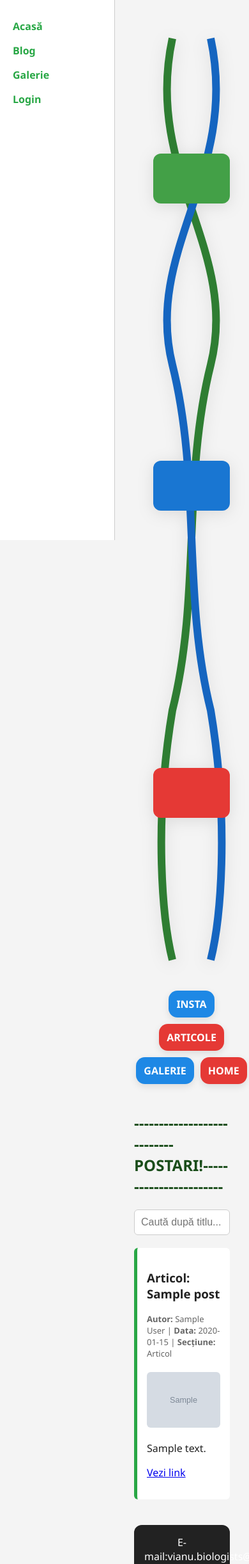
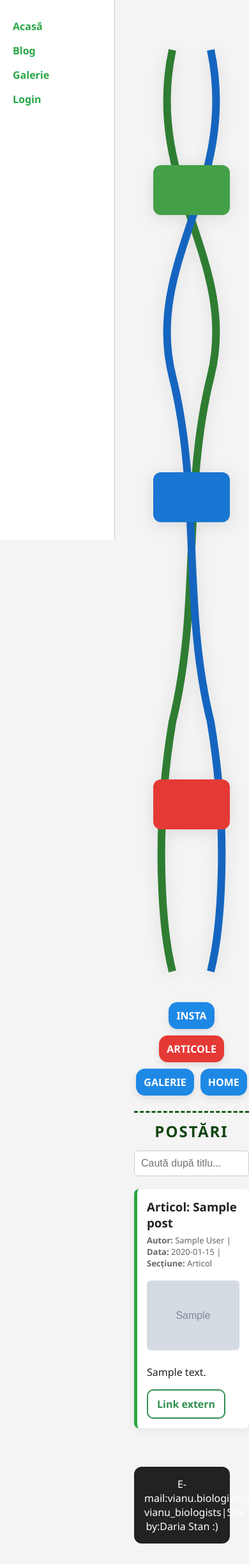
Before and after one commit to yokosumei/vianu_bio_site, a Flask app: page /blog in a window 390 px wide. Shown: the top 2444 px of the page at 64% size. After the commit the page ends 2412 px from the top, so only its background shows below. Run offline with Flask 3, Linux system fonts and the light colour scheme; tables that the repository leaves empty hold one stand-in row (values such as "Sample post"); grey boxes marked "Sample" are stand-in pictures.

Commit message:
Update blog.html

```diff
--- a/templates/blog.html
+++ b/templates/blog.html
@@ -3,6 +3,7 @@
 
 {% block content %}
 <section class="blog-wrap">
+  <!-- ADN + butoane laterale -->
   <aside class="blog-dna">
     <svg viewBox="0 0 60 500" class="dna-slim" aria-label="ADN decorativ lateral">
       <!-- helix -->
@@ -10,91 +11,142 @@
             fill="none" stroke="#2e7d32" stroke-width="4"/>
       <path d="M40,10 C55,80 5,120 20,180 C35,240 25,300 40,360 C50,420 45,470 40,490"
             fill="none" stroke="#1565c0" stroke-width="4"/>
-      <!-- benzi color pentru secțiuni -->
+      <!-- benzi -->
       <rect x="10" y="70"  width="40" height="26" rx="4" fill="#43a047"/>
       <rect x="10" y="230" width="40" height="26" rx="4" fill="#1976d2"/>
       <rect x="10" y="390" width="40" height="26" rx="4" fill="#e53935"/>
     </svg>
 
-    <!-- butoane filtrare (opțional, dacă le ai deja, păstrează-le acolo) -->
     <nav class="blog-dna-nav">
       <a href="{{ url_for('blog') }}#insta" class="pill pill-blue">INSTA</a>
       <a href="{{ url_for('blog') }}#articles" class="pill pill-red">ARTICOLE</a>
       <a href="{{ url_for('blog') }}#galerie" class="pill pill-blue">GALERIE</a>
-      <a href="{{ url_for('index') }}" class="pill pill-red">HOME</a>
+      {% if can_view_lessons %}
+        <a href="{{ url_for('blog') }}#lectii" class="pill pill-red">LECȚII</a>
+      {% endif %}
+      <a href="{{ url_for('index') }}" class="pill pill-blue">HOME</a>
     </nav>
   </aside>
 
+  <!-- CONȚINUT PRINCIPAL -->
   <div class="blog-content">
-    {# aici rămâne căutarea + lista de postări #}
-    {{ super() if false }}
-    <!-- pune conținutul tău existent: search, posts loop etc. -->
-  </div>
-</section>
+    <h2 class="posts-title">POSTĂRI</h2>
 
-
-  <!-- CONȚINUT PRINCIPAL -->
-  <div class="blog-main">
-    <h2>---------------------------POSTARI!-----------------------</h2>
-
-    <!-- CĂUTARE TITLU -->
+    <!-- Căutare după titlu -->
     <div class="search-bar">
       <input type="text" id="searchInput" onkeyup="searchPosts()" placeholder="Caută după titlu...">
     </div>
 
-    <!-- POSTĂRI DIN DB -->
+    <!-- Lista postărilor -->
     {% for p in posts %}
-      <div class="post-item"
+      <article class="post-item"
+               id="{{ p.section }}"
                data-section="{{ p.section }}"
                data-title="{{ (p.title or '')|lower }}">
-        <h3>
-          {% if p.section == 'insta' %}Insta:{% elif p.section == 'gallery' %}Galerie:{% else %}Articol:{% endif %}
+
+        <header class="post-head">
+          <h3 class="post-title">
+            {% if p.section == 'insta' %}Insta:{% elif p.section == 'gallery' %}Galerie:{% elif p.section == 'lectii' %}Lecție:{% else %}Articol:{% endif %}
             {{ p.title }}
           </h3>
-
-        <small>
+          <small class="meta">
             <strong>Autor:</strong> {{ p.author or 'Club BIO' }}
-          | <strong>Data:</strong> {{ p.created_at.strftime('%Y-%m-%d') if p.created_at else '' }}
+            {% if p.created_at %} | <strong>Data:</strong> {{ p.created_at.strftime('%Y-%m-%d') }}{% endif %}
             | <strong>Secțiune:</strong>
-          {% if p.section == 'insta' %}Insta{% elif p.section == 'gallery' %}Galerie{% else %}Articol{% endif %}
+            {% if p.section == 'insta' %}Insta{% elif p.section == 'gallery' %}Galerie{% elif p.section == 'lectii' %}Lecții{% else %}Articol{% endif %}
           </small>
+        </header>
 
         {% if p.image_url %}
           <img src="{{ p.image_url }}" class="gallery-img" alt="cover">
         {% endif %}
 
         {% if p.content %}
-          <p>{{ p.content }}</p>
+          <p class="post-body">{{ p.content }}</p>
         {% endif %}
 
+        <div class="post-actions">
           {% if p.external_url %}
-          <p><a href="{{ p.external_url }}" target="_blank" rel="noopener">Vezi link</a></p>
+            <a class="btn ghost" target="_blank" rel="noopener" href="{{ p.external_url }}">Link extern</a>
+          {% endif %}
+
+          {# DOAR pentru 'lectii': buton spre prezentare dacă există link #}
+          {% if p.section == 'lectii' and p.ppt_url %}
+            <a class="btn" target="_blank" rel="noopener" href="{{ p.ppt_url }}">Deschide prezentarea</a>
           {% endif %}
         </div>
+      </article>
     {% else %}
       <p>Nu există postări încă. Adaugă din <a href="{{ url_for('admin_new') }}">admin</a>.</p>
     {% endfor %}
   </div>
 </section>
 
+<!-- STILURI specifice blogului -->
 <style>
-.blog-wrapper { display:flex; gap:30px; margin-top:30px; }
-.blog-sidebar { width:180px; display:flex; flex-direction:column; gap:15px; padding-left:10px; }
-.nav-btn { padding:15px; font-weight:700; border:none; color:#fff; cursor:pointer; transform:skew(-15deg); font-size:16px; transition:background .2s ease; }
-.nav-btn:hover { opacity:.9; }
-.nav-btn.insta { background:#1da1f2; }
-.nav-btn.article { background:#e63946; }
-.nav-btn.gallery { background:#1da1f2; }
-.nav-btn.home { background:#e63946; }
-.nav-deco { height:40px; background:#ccc; transform:skew(-15deg); opacity:.2; }
-.blog-main { flex:1; }
-.search-bar { margin-bottom:20px; }
-#searchInput { width:100%; padding:10px; font-size:16px; border-radius:6px; border:1px solid #ccc; }
-.post-item { background:#fff; border-left:5px solid #28a745; margin-bottom:20px; padding:15px; border-radius:6px; }
-.post-item small { display:block; margin-bottom:10px; font-size:13px; color:#666; }
-.gallery-img { max-width:100%; border-radius:6px; margin-top:10px; }
+/* Layout general */
+.blog-wrap{
+  display:grid;
+  grid-template-columns: 240px 1fr;
+  gap:24px;
+  margin-top:18px;
+}
+
+/* ADN lateral + butoane */
+.blog-dna{
+  position:sticky;
+  top:16px;
+  align-self:start;
+  display:flex;
+  flex-direction:column;
+  gap:18px;
+}
+.dna-slim{ width:100%; height:auto; display:block; filter:drop-shadow(0 4px 12px rgba(0,0,0,.1)) }
+
+.blog-dna-nav{ display:flex; flex-direction:column; gap:12px }
+.pill{
+  display:block; text-align:center; padding:10px 12px; border-radius:14px;
+  font-weight:800; color:#fff; text-decoration:none;
+  box-shadow:0 4px 12px rgba(0,0,0,.1)
+}
+.pill-blue{ background:#1e88e5 }
+.pill-red{ background:#e53935 }
+
+/* Conținutul din dreapta */
+.posts-title{
+  text-align:center; margin:0 0 14px; color:#114411; letter-spacing:2px;
+  border-top:3px dashed #1b5e20; padding-top:12px;
+}
+.search-bar{ margin-bottom:20px }
+#searchInput{ width:100%; padding:10px; font-size:16px; border-radius:6px; border:1px solid #ccc }
+
+/* Card postare */
+.post-item{
+  background:#fff; border-left:5px solid #28a745; margin-bottom:20px; padding:15px; border-radius:8px;
+  box-shadow:0 4px 14px rgba(0,0,0,.06);
+}
+.post-head{ margin-bottom:8px }
+.post-title{ margin:0 0 6px }
+.meta{ display:block; color:#666; font-size:13px }
+.post-body{ margin-top:8px }
+.gallery-img{ max-width:100%; border-radius:6px; margin:10px 0 }
+.post-actions{ display:flex; gap:10px; flex-wrap:wrap; margin-top:8px }
+
+/* Butoane */
+.btn{ display:inline-block; padding:10px 14px; border-radius:10px; background:#2f8f4f; color:#fff; text-decoration:none; font-weight:800 }
+.btn:hover{ opacity:.92 }
+.btn.ghost{ background:transparent; color:#2f8f4f; border:2px solid #2f8f4f }
+
+/* Responsive */
+@media (max-width: 980px){
+  .blog-wrap{ grid-template-columns:1fr }
+  .blog-dna{ position:static; flex-direction:row; align-items:center; justify-content:center; flex-wrap:wrap }
+  .dna-slim{ width:180px }
+  .blog-dna-nav{ flex-direction:row; flex-wrap:wrap; gap:10px; justify-content:center }
+}
 </style>
 
+<!-- Script filtrare/căutare -->
 <script>
 function filterContent(section) {
   const allPosts = document.querySelectorAll('.post-item');
```
Lines whose indentation alone changed are shown as unchanged.
